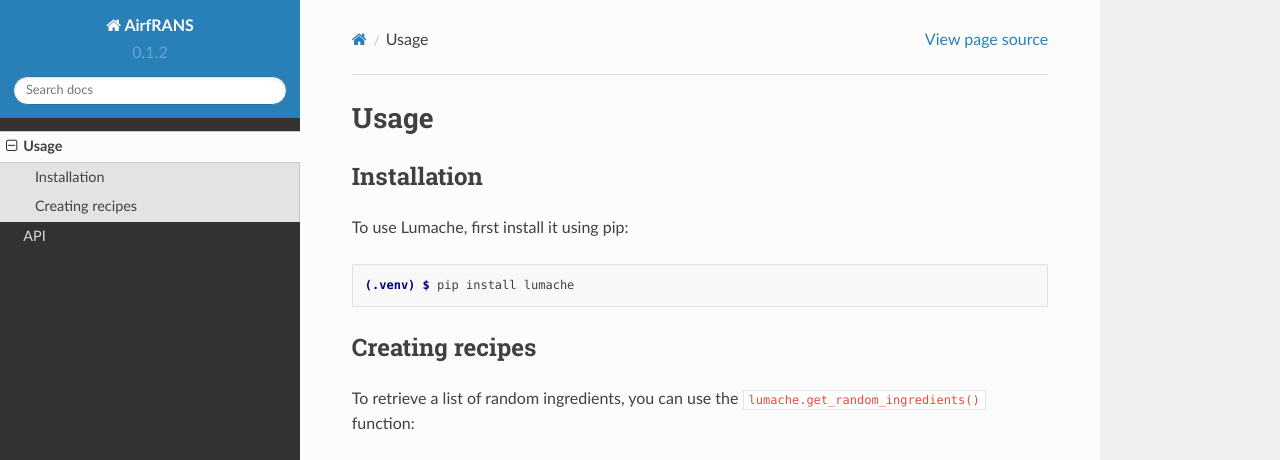
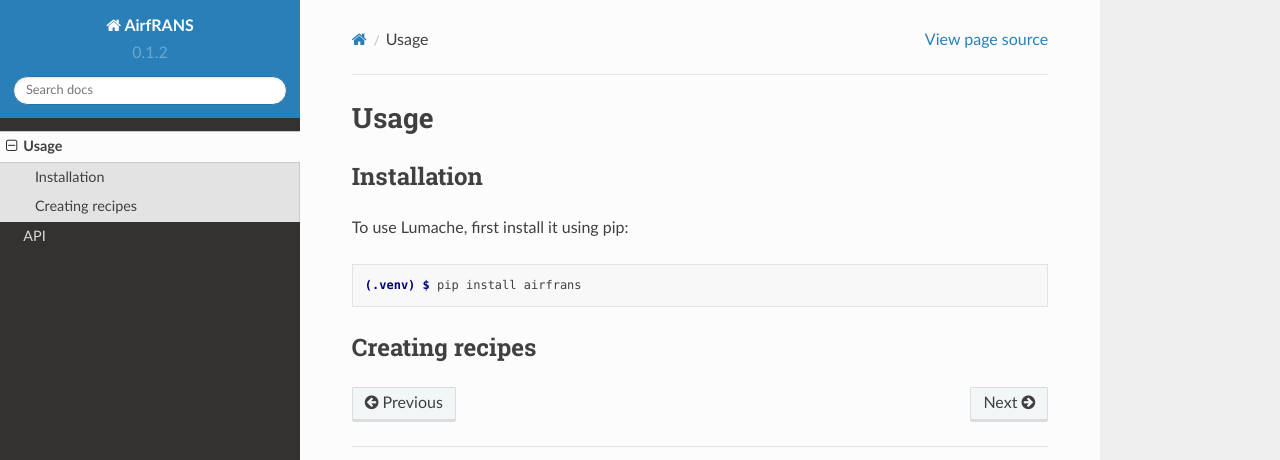
Before and after one commit to Extrality/airfrans_lib, a Sphinx documentation site: the page built from docs/source/usage.rst, in a window 1280 px wide and 1095 px high. Shown: the top 460 px of the window. Built offline with Sphinx 7.4.7 and the Read the Docs theme 2.0.0, drawn with Linux system fonts in a browser that asks for light colours; some of the changed text lies outside the part shown; grey boxes are pictures that could not be loaded.

```diff
--- a/docs/source/api.rst
+++ b/docs/source/api.rst
@@ -4,4 +4,4 @@ API
 .. autosummary::
    :toctree: generated
 
-   lumache
+   airfrans
--- /dev/null
+++ b/docs/source/generated/airfrans.rst
@@ -0,0 +1,4 @@
+airfrans
+========
+
+.. automodule:: airfrans
--- a/docs/source/index.rst
+++ b/docs/source/index.rst
@@ -1,7 +1,7 @@
-Welcome to Lumache's documentation!
+Welcome to AirfRANS's documentation!
 ===================================
 
-**Lumache** (/lu'make/) is a Python library for cooks and food lovers
+**AirfRANS** is a Python library for cooks and food lovers
 that creates recipes mixing random ingredients.
 It pulls data from the `Open Food Facts database <https://world.openfoodfacts.org/>`_
 and offers a *simple* and *intuitive* API. Lumache has its documentation hosted on Read the Docs.
--- a/docs/source/usage.rst
+++ b/docs/source/usage.rst
@@ -10,24 +10,7 @@ To use Lumache, first install it using pip:
 
 .. code-block:: console
 
-   (.venv) $ pip install lumache
+   (.venv) $ pip install airfrans
 
 Creating recipes
 ----------------
-
-To retrieve a list of random ingredients,
-you can use the ``lumache.get_random_ingredients()`` function:
-
-.. autofunction:: lumache.get_random_ingredients
-
-The ``kind`` parameter should be either ``"meat"``, ``"fish"``,
-or ``"veggies"``. Otherwise, :py:func:`lumache.get_random_ingredients`
-will raise an exception.
-
-.. autoexception:: lumache.InvalidKindError
-
-For example:
-
->>> import lumache
->>> lumache.get_random_ingredients()
-['shells', 'gorgonzola', 'parsley']
```
Also changed, not shown: README.rst (deleted, +0 -9 lines).
